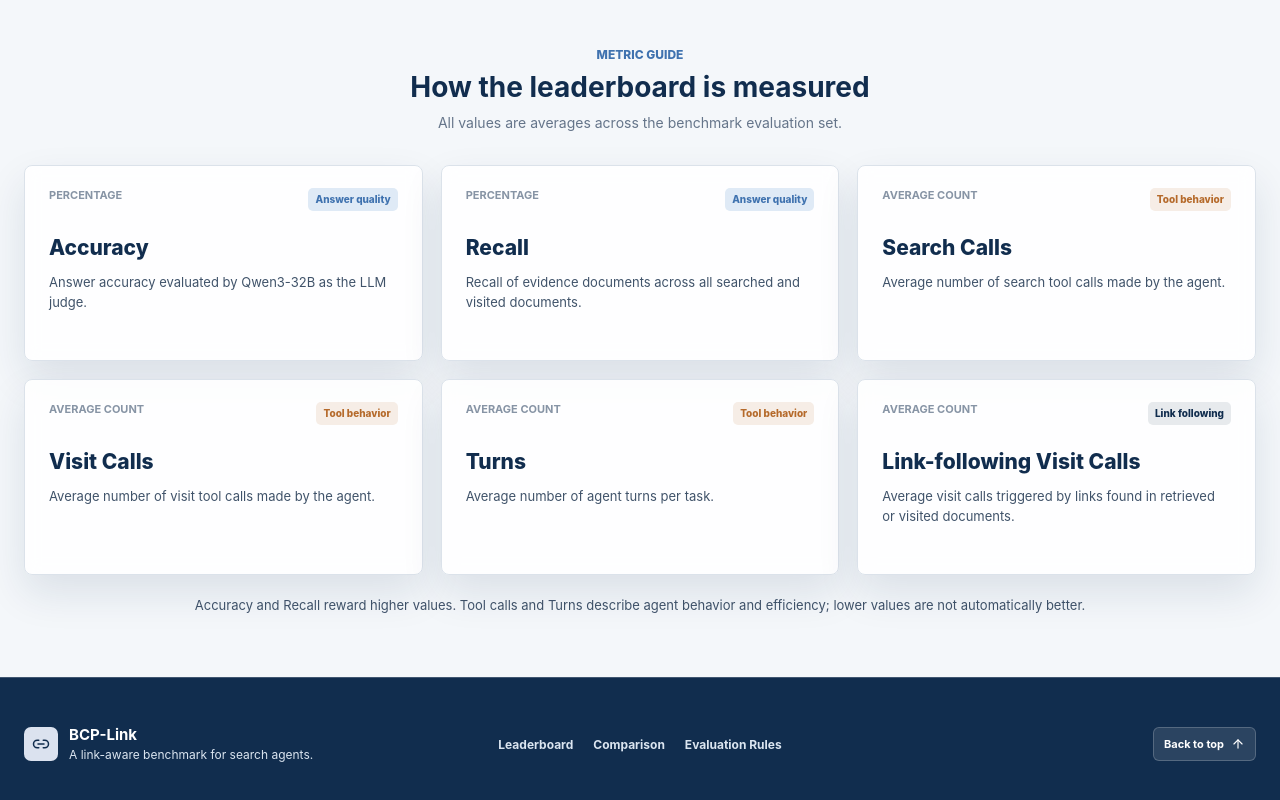
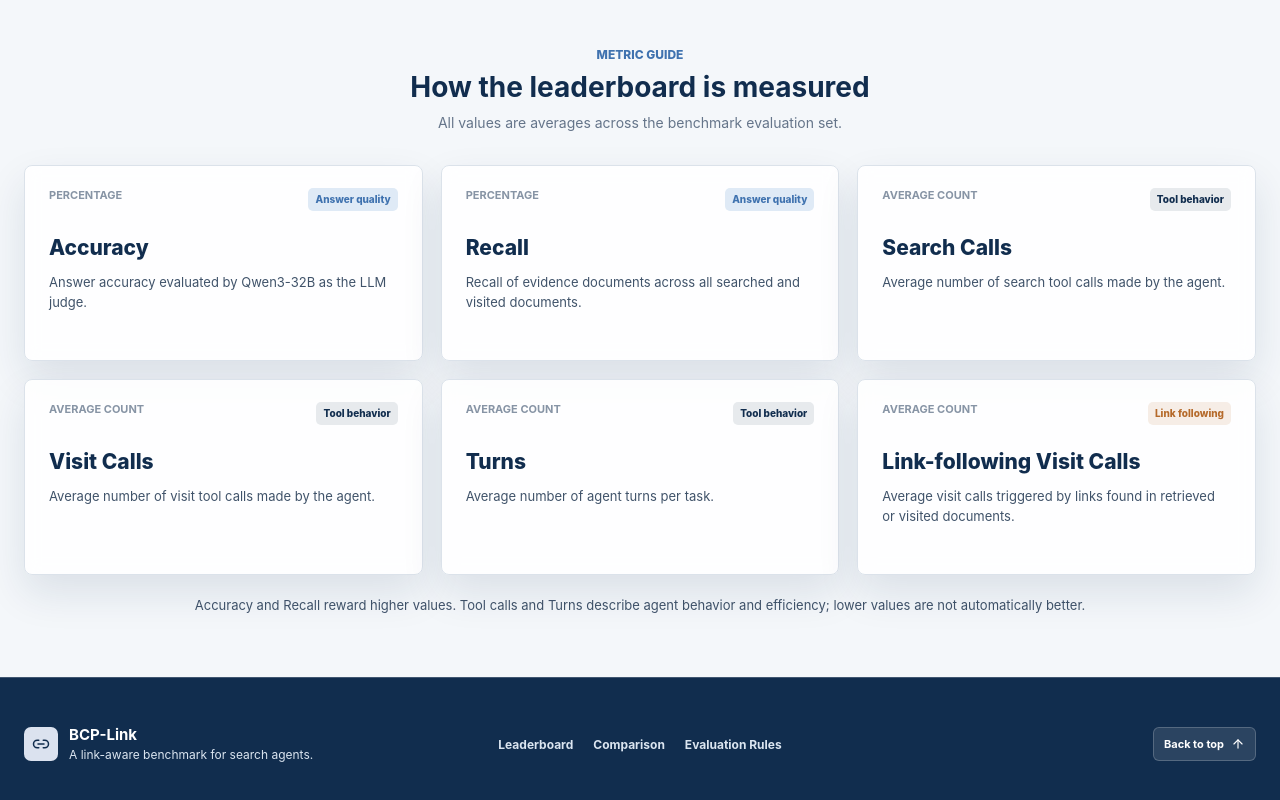
Before and after one commit to ml-stat-Sustech/bcp-link-leaderboard, a React (Vite) app: page / in a window 1280 px wide. Shown: the part 3206-4006 px from the top of the page. Built offline with nearby package versions, Linux system fonts and the light colour scheme.

Commit message:
Swap metric category accent colors

```diff
--- a/src/styles.css
+++ b/src/styles.css
@@ -1890,13 +1890,13 @@ tbody tr:hover .model-column {
 }
 
 .metric-card-category-toolBehavior {
+  color: var(--chart-bcp);
+  background: color-mix(in srgb, var(--chart-bcp) 10%, var(--surface));
+}
+
+.metric-card-category-linkFollowing {
   color: var(--accent);
   background: color-mix(in srgb, var(--accent) 12%, var(--surface));
-}
-
-.metric-card-category-linkFollowing {
-  color: var(--chart-bcp);
-  background: color-mix(in srgb, var(--chart-bcp) 10%, var(--surface));
 }
 
 .metric-card[data-active="true"] .metric-card-trigger,
```
